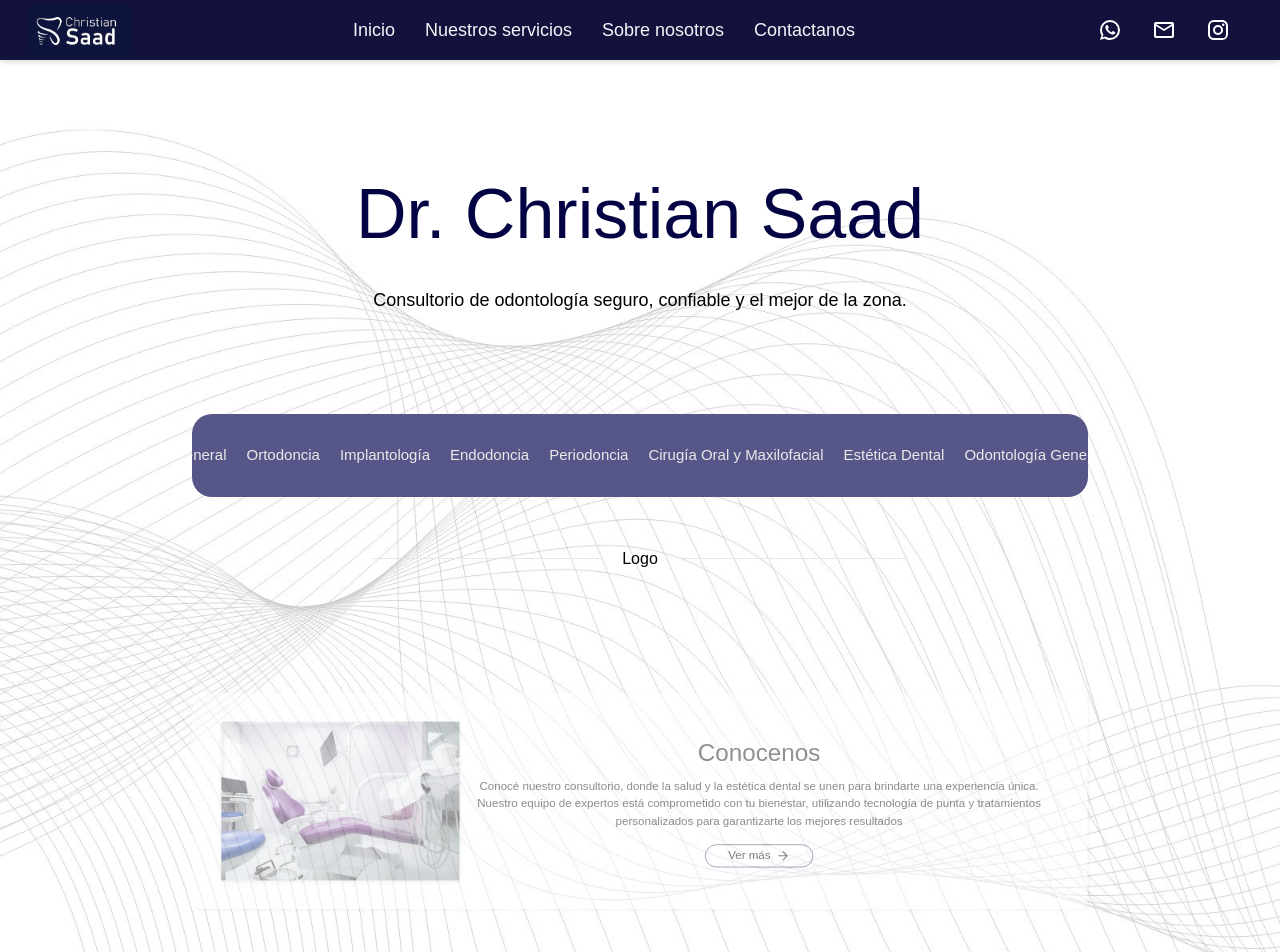
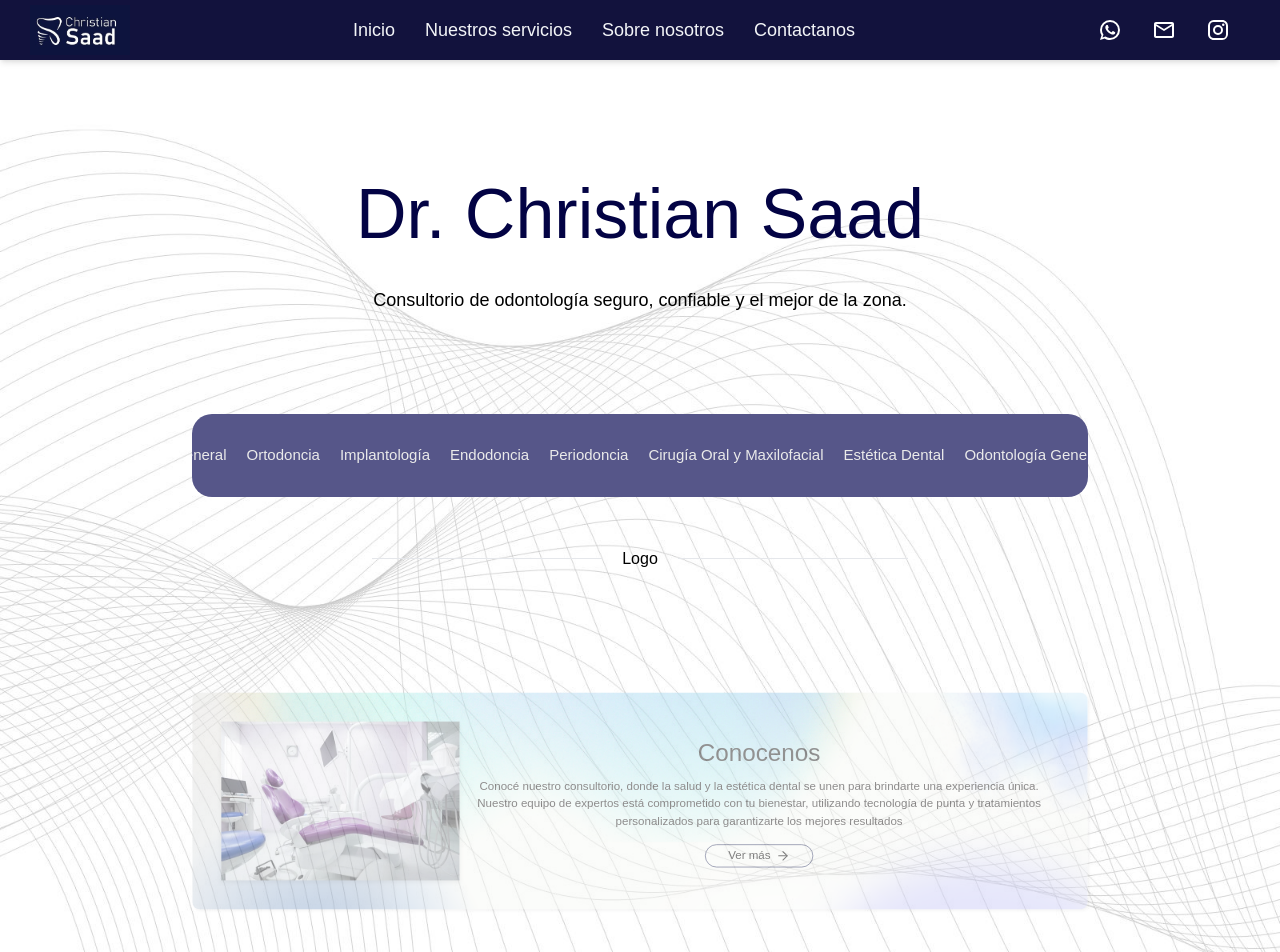
Before and after one commit to FedericoHerreraa/web-odontologia, a React (Vite) app: page / in a window 1280 px wide. Shown: the top 952 px of the page. Built offline with nearby package versions, Linux system fonts and the light colour scheme.

Commit message:
agregando fondo a cards

```diff
--- a/src/components/cards/Cards.module.css
+++ b/src/components/cards/Cards.module.css
@@ -13,9 +13,8 @@
 .card {
   display: flex;
   height: 300px;
-  /* background-color: #f2f2f2; */
-  background-color: white;
-  /* background: linear-gradient(rgb(208, 220, 238), white); */
+  background-image: url('./../../../img/Fondo_Cards.png');
+  background-size: cover;
   padding: 40px;
   border-radius: 10px;
   box-shadow: 2px 2px 5px rgba(0, 0, 0, 0.1); /* Sombra simple */
```
Also changed, not shown: img/Fondo_Cards.png (added).
